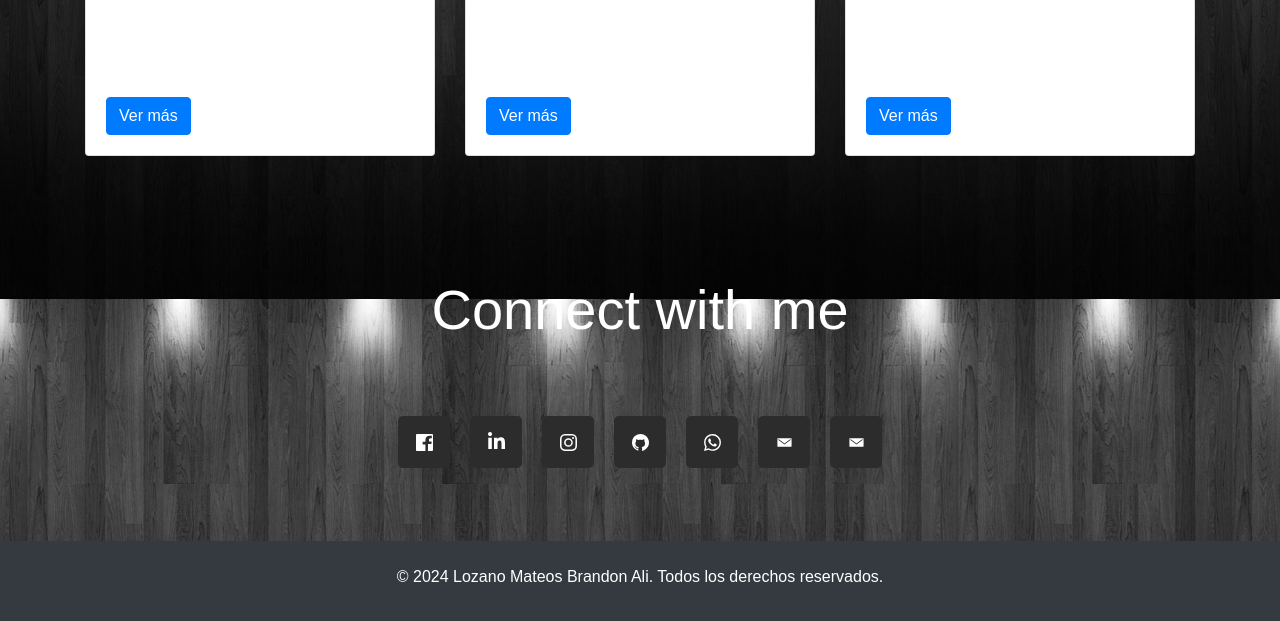
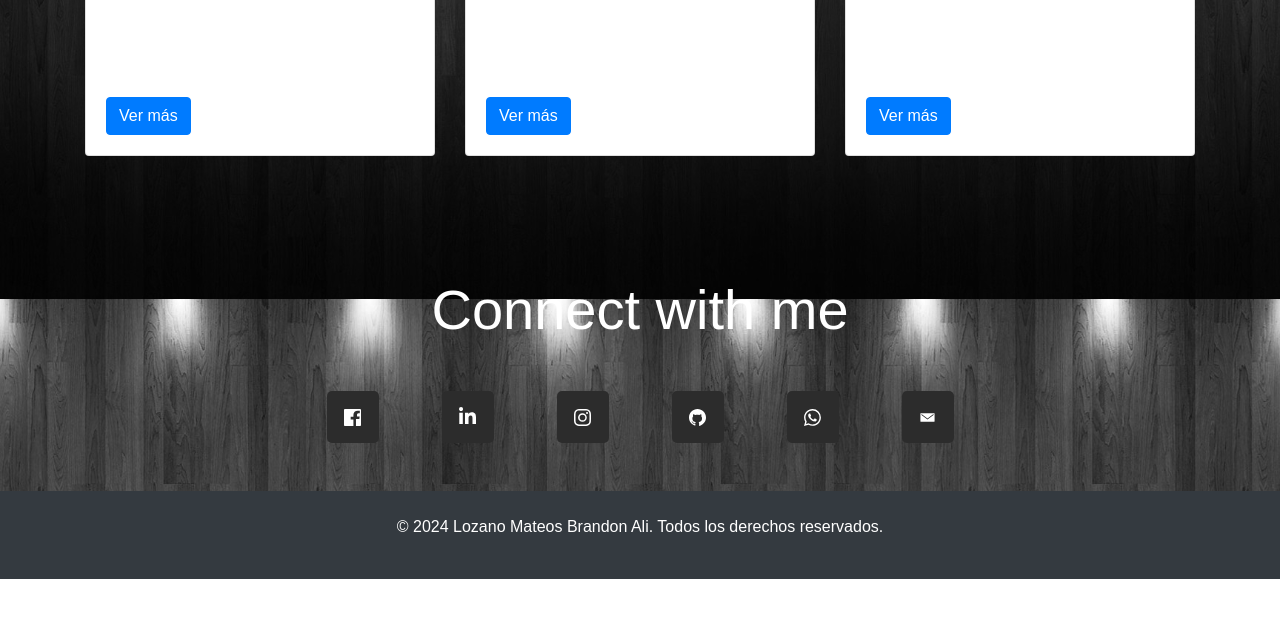
Before and after one commit to brandonmateos/MyWebSite, a plain HTML site: page index.html in a window 1280 px wide. Shown: the part 2101-2722 px from the top of the page. After the commit the page ends 2680 px from the top, so only its background shows below. Drawn offline with nearby package versions, Linux system fonts and the light colour scheme.

Commit message:
Redes Conect with me

```diff
--- a/index.html
+++ b/index.html
@@ -56,34 +56,49 @@
     <header class="header">
       <div class="container">
         <div class="header-content">
-                <h4 class="header-subtitle" >Hello, I am</h4>
+          <h4 class="header-subtitle">Hello, I am</h4>
           <h1 class="header-title">Brandon Lozano</h1>
-                <h6 class="header-mono" >Software Engineer | Developer</h6>
+          <h6 class="header-mono">Software Engineer | Developer</h6>
         </div>
       </div>
     </header>
 
     <!-- Sección de Sobre Mí -->
     <section id="about" class="py-5">
-      <div class="container ">
+      <div class="container">
         <h2 class="display-4 text-center mb-5">About me</h2>
 
         <div class="row">
           <div class="col-lg-4">
             <div class="image-container">
-                <img src="img/profile.jpg" alt="Foto de perfil" class="img-fluid rounded-circle mb-2 perfil-img">
+              <img
+                src="img/profile.jpg"
+                alt="Foto de perfil"
+                class="img-fluid rounded-circle mb-2 perfil-img"
+              />
             </div>
             <h3>Brandon Ali Lozano Mateos</h3>
-            <p class=" mb-2">Estudiante de Ingeniería de Software</p>
-            <p class=" mb-2">Universidad de Colima</p>
-            <p class=" mb-2">Colima, México</p>
-            <p class=" mb-2">21 Años</p>
+            <p class="mb-2">Estudiante de Ingeniería de Software</p>
+            <p class="mb-2">Universidad de Colima</p>
+            <p class="mb-2">Colima, México</p>
+            <p class="mb-2">21 Años</p>
           </div>
           <div class="col-lg-8">
             <p class="lead">
-              Hello, I am Lozano Mateos Brandon Ali, an enthusiastic software engineering student at the University of Colima. Throughout my academic career I have acquired skills in web development using technologies such as JavaScript, HTML, CSS and Bootstrap. I am currently exploring the fascinating world of cybersecurity and how to integrate my Azure cloud knowledge into this exciting field.            </p>
+              Hello, I am Lozano Mateos Brandon Ali, an enthusiastic software
+              engineering student at the University of Colima. Throughout my
+              academic career I have acquired skills in web development using
+              technologies such as JavaScript, HTML, CSS and Bootstrap. I am
+              currently exploring the fascinating world of cybersecurity and how
+              to integrate my Azure cloud knowledge into this exciting field.
+            </p>
             <p class="lead">
-              My short-term goal is to continue learning and improving my technical skills, while working toward a degree in software engineering. In the long term I aspire to work on challenging projects that allow me to continue growing as a developer and contribute significantly to the technological field.            </p>
+              My short-term goal is to continue learning and improving my
+              technical skills, while working toward a degree in software
+              engineering. In the long term I aspire to work on challenging
+              projects that allow me to continue growing as a developer and
+              contribute significantly to the technological field.
+            </p>
           </div>
         </div>
       </div>
@@ -186,12 +201,14 @@
     </section>
 
     <!-- Sección de Contacto -->
+
     <section id="contact" class="py-5">
       <div class="container">
         <h2 class="display-4 text-center mb-5">Connect with me</h2>
-        <div class="row">
+        <div class="row justify-content-center">
+          <!--facebook-->
+          <div class="col-6 col-sm-4 col-md-3 col-lg-1">
             <div class="cardWM">
-            <!-- Facebook -->
               <a
                 class="socialContainerWM containerOne"
                 href="https://www.facebook.com/BrandonMateos02"
@@ -204,8 +221,12 @@
                   ></path>
                 </svg>
               </a>
+            </div>
+          </div>
 
-            <!-- LinkedIn -->
+          <!--linkedin-->
+          <div class="col-6 col-sm-4 col-md-3 col-lg-1">
+            <div class="cardWM">
               <a
                 class="socialContainerWM containerTwo"
                 href="https://www.linkedin.com/in/brandon-ali-lozano-mateos-421002269/"
@@ -217,8 +238,12 @@
                   ></path>
                 </svg>
               </a>
+            </div>
+          </div>
 
-            <!-- Instagram -->
+          <!--instagram-->
+          <div class="col-6 col-sm-4 col-md-3 col-lg-1">
+            <div class="cardWM">
               <a
                 class="socialContainerWM containerThree"
                 href="https://www.instagram.com/brandonmateos_02/"
@@ -230,8 +255,12 @@
                   ></path>
                 </svg>
               </a>
+            </div>
+          </div>
 
-            <!-- GitHub -->
+          <!--github-->
+          <div class="col-6 col-sm-4 col-md-3 col-lg-1">
+            <div class="cardWM">
               <a
                 class="socialContainerWM containerFour"
                 href="https://github.com/brandonmateos"
@@ -244,8 +273,12 @@
                   ></path>
                 </svg>
               </a>
+            </div>
+          </div>
 
-            <!-- WhatsApp -->
+          <!--whatsapp-->
+          <div class="col-6 col-sm-4 col-md-3 col-lg-1">
+            <div class="cardWM">
               <a
                 class="socialContainerWM containerFive"
                 href="https://wa.me/+523143058295"
@@ -257,8 +290,12 @@
                   ></path>
                 </svg>
               </a>
+            </div>
+          </div>
 
-            <!-- Gmail -->
+          <!--gmail-->
+          <div class="col-6 col-sm-4 col-md-3 col-lg-1">
+            <div class="cardWM">
               <a
                 class="socialContainerWM containerSix"
                 href="mailto:dark-66613@outlook.es"
@@ -271,8 +308,12 @@
                   />
                 </svg>
               </a>
+            </div>
+          </div>
 
-            <!-- Gmail 2 -->
+          <!--gmail2-->
+          <!--<div class="col-6 col-sm-4 col-md-3 col-lg-1">
+            <div class="cardWM">
               <a
                 class="socialContainerWM containerSix"
                 href="mailto:blozano0@ucol.mx"
@@ -287,8 +328,11 @@
               </a>
             </div>
           </div>
+        -->
+        </div>
       </div>
     </section>
+    <!-- Sección de Contacto -->
 
     <!-- Footer -->
     <footer class="bg-dark text-white py-4">
--- a/styles.css
+++ b/styles.css
@@ -7,7 +7,6 @@
   padding: 10px 20px;
   border-radius: 7px;
   margin: 0 auto;
-
 }
 
 .containerSkills .skill-box {
@@ -90,7 +89,7 @@
 }
 
 .tooltip::before {
-    content: '';
+  content: "";
   position: absolute;
   left: 50%;
   bottom: -2px;
@@ -101,7 +100,43 @@
   transform: translateX(-50%) rotate(45deg);
 }
 
+/* Add your existing CSS here */
 
+/* Adjust the width of social cards for Bootstrap */
+.cardWM {
+  width: 100%;
+  max-width: 200px;
+  /* Adjust as needed */
+}
+
+/* Center align the card content */
+.cardWM .socialContainerWM {
+  display: flex;
+  justify-content: center;
+  align-items: center;
+}
+
+/* Remove gap between cards */
+.row.justify-content-center {
+  gap: 20px;
+  /* Adjust as needed */
+}
+
+/* Add spacing between cards */
+.cardWM {
+  margin-bottom: 20px;
+  /* Adjust as needed */
+}
+
+/* Bootstrap classes for responsive padding */
+.py-5 {
+  padding-top: 3rem;
+  padding-bottom: 3rem;
+}
+
+.mb-5 {
+  margin-bottom: 3rem;
+}
 
 /*Contact with me*/
 .cardWM {
@@ -109,10 +144,8 @@
 
   width: fit-content;
   height: fit-content;
-    display: flex;
   align-items: center;
   justify-content: center;
-    padding: 25px 25px;
   gap: 20px;
   box-shadow: 0px 0px 20px rgba(0, 0, 0, 0.055);
 }
@@ -128,49 +161,48 @@
   align-items: center;
   justify-content: center;
   overflow: hidden;
-    transition-duration: .3s;
+  transition-duration: 0.3s;
 }
 
 /* Facebook */
 .containerOne:hover {
   background-color: #3b5998;
-    transition-duration: .3s;
+  transition-duration: 0.3s;
 }
 
 /* LinkedIn */
 .containerTwo:hover {
   background-color: #0072b1;
-    transition-duration: .3s;
+  transition-duration: 0.3s;
 }
 
 /* Instagram */
 .containerThree:hover {
   background-color: #d62976;
-    transition-duration: .3s;
+  transition-duration: 0.3s;
 }
 
 /* GitHub */
 .containerFour:hover {
   background-color: #24292e;
-    transition-duration: .3s;
+  transition-duration: 0.3s;
 }
 
 /* WhatsApp */
 .containerFive:hover {
-    background-color: #128C7E;
-    transition-duration: .3s;
+  background-color: #128c7e;
+  transition-duration: 0.3s;
 }
 
 /* Gmail */
 .containerSix:hover {
   background-color: #db4a39;
-    transition-duration: .3s;
+  transition-duration: 0.3s;
 }
-
 
 .socialContainer:active {
   transform: scale(0.9);
-    transition-duration: .3s;
+  transition-duration: 0.3s;
 }
 
 .socialSvg {
@@ -207,29 +239,28 @@
   height: 80%;
 }
 
-
 @import url("https://fonts.googleapis.com/css?family=Source+Sans+Pro:200,200i,300,300i,400,400i,600,600i,700,700i,900,900i&display=swap");
 
 :root {
-    --blue: #79A9F5;
-    --indigo: #C45F90;
-    --purple: #A16AE8;
-    --pink: #FC8BC0;
-    --red: #F85C70;
-    --orange: #FF8882;
-    --yellow: #FAD02C;
-    --green: #A3C14A;
+  --blue: #79a9f5;
+  --indigo: #c45f90;
+  --purple: #a16ae8;
+  --pink: #fc8bc0;
+  --red: #f85c70;
+  --orange: #ff8882;
+  --yellow: #fad02c;
+  --green: #a3c14a;
   --teal: #20c997;
-    --cyan: #47D8E0;
+  --cyan: #47d8e0;
   --white: #fff;
   --gray: #6c757d;
   --gray-dark: #343a40;
-    --primary: #F85C70;
+  --primary: #f85c70;
   --secondary: #6c757d;
-    --success: #A3C14A;
-    --info: #47D8E0;
-    --warning: #FF8882;
-    --danger: #F85C70;
+  --success: #a3c14a;
+  --info: #47d8e0;
+  --warning: #ff8882;
+  --danger: #f85c70;
   --light: #f8f9fa;
   --dark: #343a40;
   --breakpoint-xs: 0;
@@ -238,18 +269,26 @@
   --breakpoint-lg: 992px;
   --breakpoint-xl: 1200px;
   --font-family-sans-serif: "Source Sans Pro", sans-serif;
-    --font-family-monospace: SFMono-Regular, Menlo, Monaco, Consolas, "Liberation Mono", "Courier New", monospace;
+  --font-family-monospace: SFMono-Regular, Menlo, Monaco, Consolas,
+    "Liberation Mono", "Courier New", monospace;
 }
-
-
-
 
 .header {
   position: relative;
   height: 80vh;
   min-height: 600px;
-    background-image: -webkit-linear-gradient(bottom, rgba(0, 0, 0, 0.7), rgba(0, 0, 0, 0.7)), url(img/header.jpg);
-    background-image: linear-gradient(to top, rgba(0, 0, 0, 0.7), rgba(0, 0, 0, 0.7)), url(img/header.jpg);
+  background-image: -webkit-linear-gradient(
+      bottom,
+      rgba(0, 0, 0, 0.7),
+      rgba(0, 0, 0, 0.7)
+    ),
+    url(img/header.jpg);
+  background-image: linear-gradient(
+      to top,
+      rgba(0, 0, 0, 0.7),
+      rgba(0, 0, 0, 0.7)
+    ),
+    url(img/header.jpg);
   background-size: cover;
   background-position: center;
   background-repeat: no-repeat;
@@ -281,7 +320,7 @@
 .header .header-content .header-title {
   font-size: calc(40px + (120 - 40) * ((100vw - 300px) / (1600 - 300)));
   font-weight: bold;
-    line-height: .7;
+  line-height: 0.7;
   margin-bottom: 25px;
   color: inherit;
 }
@@ -315,7 +354,7 @@
 .header-title {
   font-size: 2.4rem;
   font-weight: bold;
-    opacity: .8;
+  opacity: 0.8;
   color: #212529;
 }
 
@@ -351,12 +390,10 @@ body {
   background-attachment: fixed;
   background-repeat: no-repeat;
   background-position: center;
-    font-family: 'Source Sans Pro', sans-serif;
+  font-family: "Source Sans Pro", sans-serif;
   color: #fff;
-
 }
 
 .navColor {
   background: #090910;
-
 }
```
Lines whose indentation alone changed are shown as unchanged.
